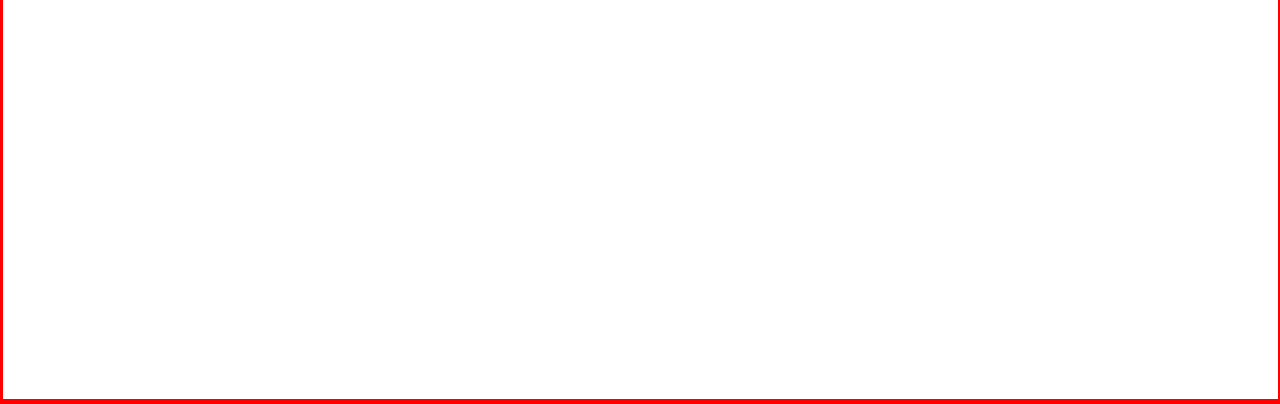
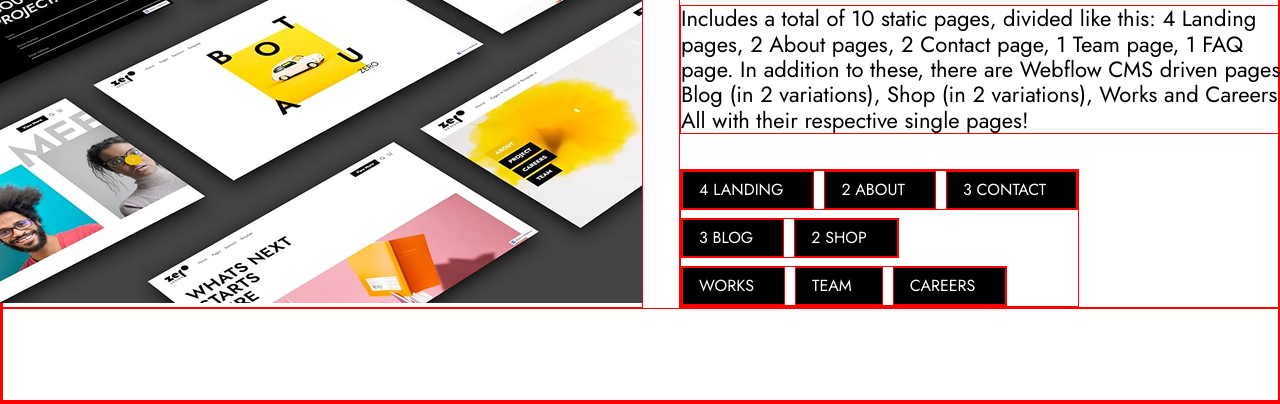
Before and after one commit to Germes245/Zero-Design, a plain HTML site: page index.html in a window 1280 px wide. Shown: the part 1274-1678 px from the top of the page. Drawn offline with Linux system fonts and the light colour scheme.

Commit message:
done section 2

```diff
--- a/index.css
+++ b/index.css
@@ -42,13 +42,15 @@ header{
     flex-direction: row;
     align-items: center;
 }
+.image{
+    background-position: center;
+    background-repeat: no-repeat;
+    background-size: contain;
+}
 #central_link{
     width: 137px;
     height: 74px;
     background-image: url('assets/IMAGE.svg');
-    background-position: center;
-    background-repeat: no-repeat;
-    background-size: contain;
 }
 #nav_of_header{
     display: flex;
@@ -72,9 +74,6 @@ header{
     background-color: #00000000;
     width: 50px;
     height: 50px;
-    background-position: center;
-    background-repeat: no-repeat;
-    background-size: contain;
 }
 #section_1{
     flex-direction: row;
@@ -109,11 +108,46 @@ header{
 #section_2{
     flex-direction: row;
     height: 635px;
+    align-items: center;
 }
 .wrapper{
+    height: 450px;
     margin: 0 auto;
     width: calc(100% - 120px);
     display: flex;
     flex-direction: row;
-    align-items: center;
+    justify-content: space-between;
+    align-items: stretch;
 }
+#wrapper-div{
+    width: 620px;
+    display: flex;
+    flex-direction: column;
+    justify-content: space-between;
+    align-items: start;
+}
+#picture_1{
+    width: 660px;
+    background-image: url('assets/IMAGE.png');
+}
+#wrapper-div-div{
+    display: flex;
+    flex-direction: column;
+    align-items: start;
+    gap: 8px;
+}
+.wrapper-div-div-div{
+    display: flex;
+    flex-direction: row;
+    align-items: stretch;
+    height: 38px;
+    gap: 10px;
+}
+.wrapper-div-div-div-div{
+    padding: 9px 0;
+    padding-left: 16px;
+    padding-right: 30px;
+    text-align: center;
+    background-color: black;
+    color: white;
+}
--- a/index.html
+++ b/index.html
@@ -12,7 +12,7 @@
         <header>
             <div id="header_padding">
                 <div class="part_of_header" style="gap: 20px;">
-                    <a href="#" id="central_link"></a>
+                    <a href="#" class="image" id="central_link"></a>
                     <nav id="nav_of_header">
                         <span>Landing</span>
                         <span>Company</span>
@@ -22,8 +22,8 @@
                 </div>
                 <div class="part_of_header">
                     <button id="button_buy_now">$129 Buy Now</button>
-                    <button class="part_of_header-button" style="background-image: url('assets/search.svg');"></button>
-                    <button class="part_of_header-button" style="background-image: url('assets/wagen.svg');"></button>
+                    <button class="part_of_header-button image" style="background-image: url('assets/search.svg');"></button>
+                    <button class="part_of_header-button image" style="background-image: url('assets/wagen.svg');"></button>
                 </div>
             </div>
         </header>
@@ -39,7 +39,27 @@
         </section>
         <section id="section_2">
             <div class="wrapper">
-                <img src="assets/" alt="">
+                <div class="image" id="picture_1"></div>
+                <div id="wrapper-div">
+                    <span style="font-size: 96px;">Zero Design</span>
+                    <span style="font-size: 22px;">Includes a total of 10 static pages, divided like this: 4 Landing pages, 2 About pages, 2 Contact page, 1 Team page, 1 FAQ page. In addition to these, there are Webflow CMS driven pages: Blog (in 2 variations), Shop (in 2 variations), Works and Careers. All with their respective single pages!</span>
+                    <div id="wrapper-div-div">
+                        <div class="wrapper-div-div-div">
+                            <div class="wrapper-div-div-div-div">4 LANDING</div>
+                            <div class="wrapper-div-div-div-div">2 ABOUT</div>
+                            <div class="wrapper-div-div-div-div">3 CONTACT</div>
+                        </div>
+                        <div class="wrapper-div-div-div">
+                            <div class="wrapper-div-div-div-div">3 BLOG</div>
+                            <div class="wrapper-div-div-div-div">2 SHOP</div>
+                        </div>
+                        <div class="wrapper-div-div-div">
+                            <div class="wrapper-div-div-div-div">WORKS</div>
+                            <div class="wrapper-div-div-div-div">TEAM</div>
+                            <div class="wrapper-div-div-div-div">CAREERS</div>
+                        </div>
+                    </div>
+                </div>
             </div>
         </section>
     </div>
```
